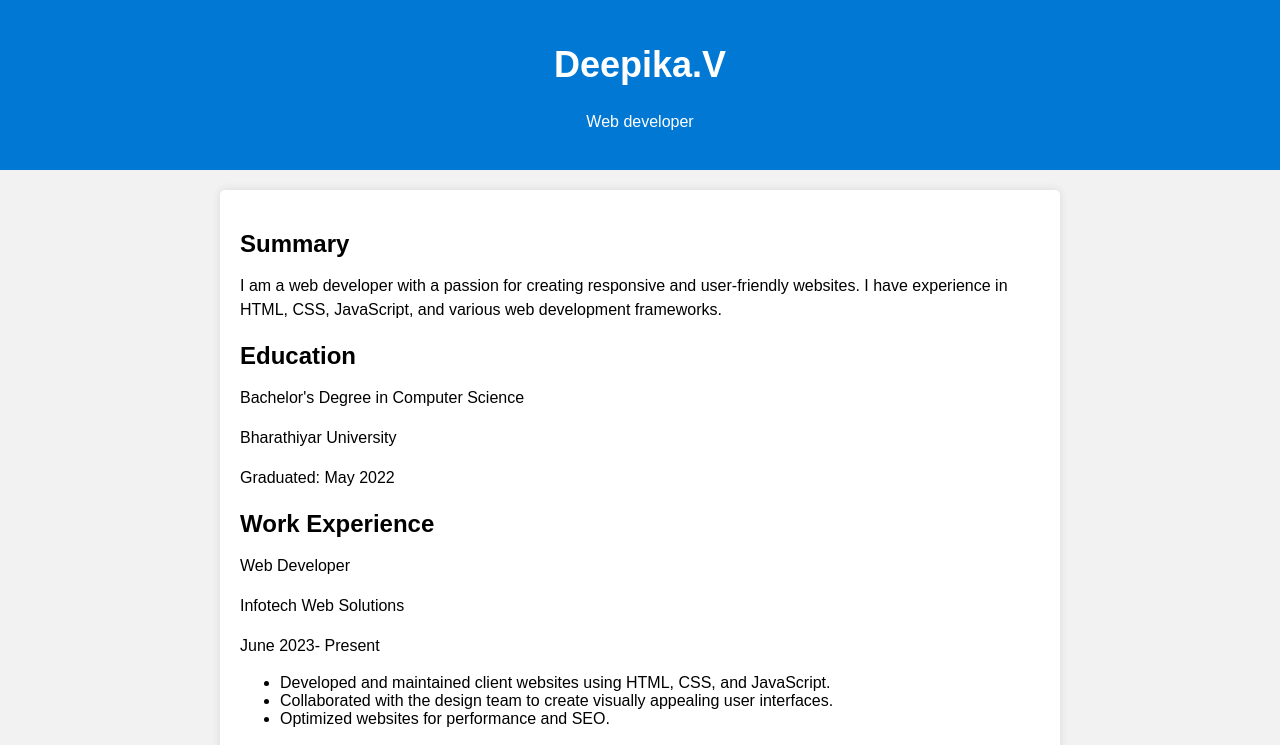
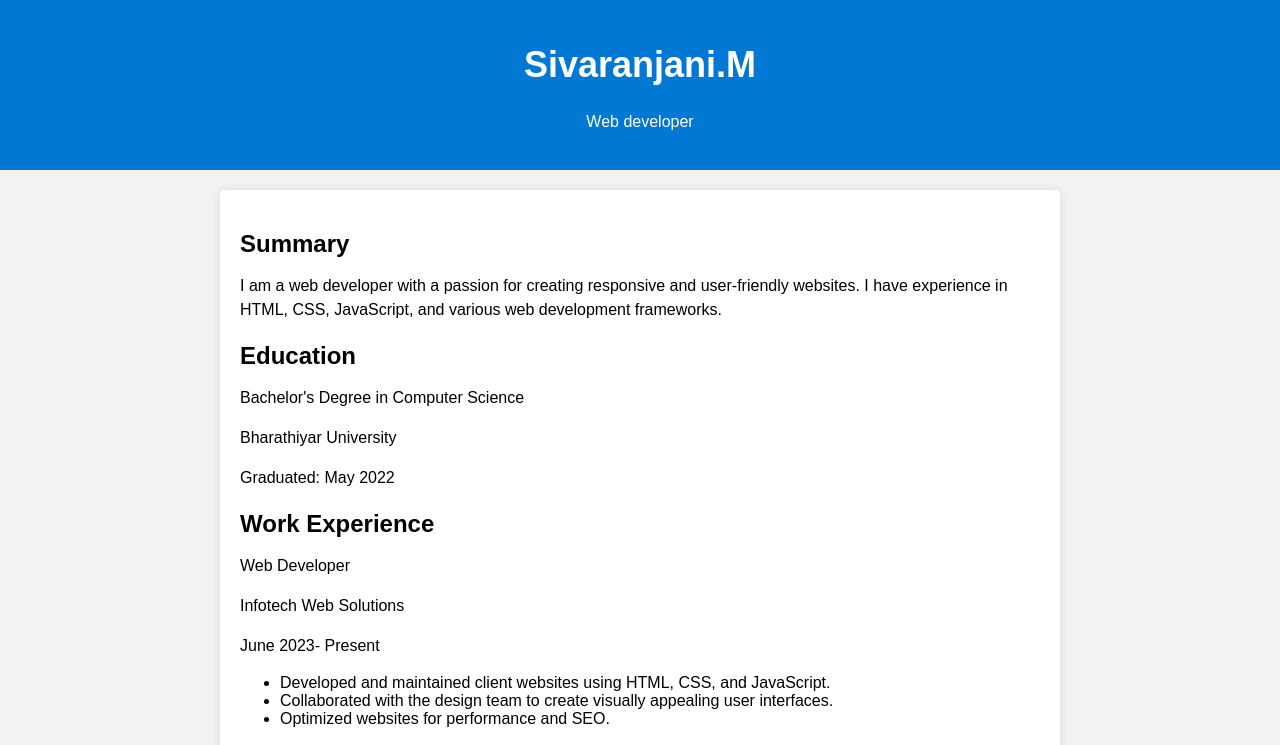
Before and after one commit to vinusi/digiport, a plain HTML site: page index.html in a window 1280 px wide. Shown: the top 745 px of the page. Drawn offline with Linux system fonts and the light colour scheme.

Commit message:
Update index.html

```diff
--- a/index.html
+++ b/index.html
@@ -44,7 +44,7 @@
 </head>
 <body>
     <header>
-        <h1>Deepika.V</h1>
+        <h1>Sivaranjani.M</h1>
         <p>Web developer</p>
     </header>
     <div class="container">
```
